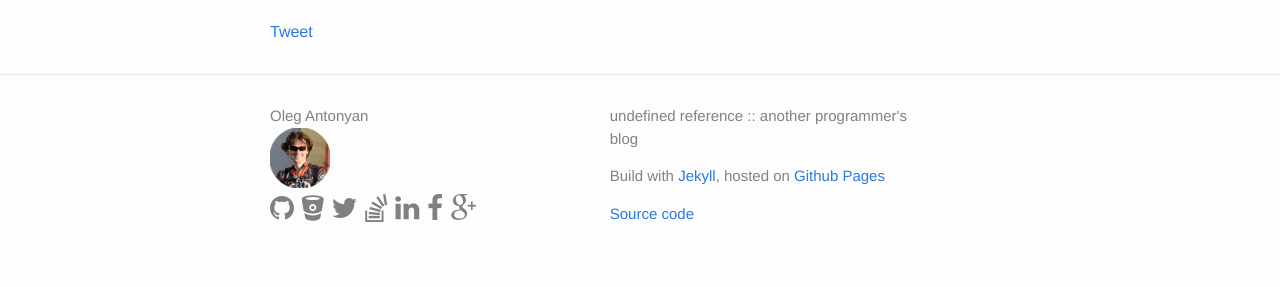
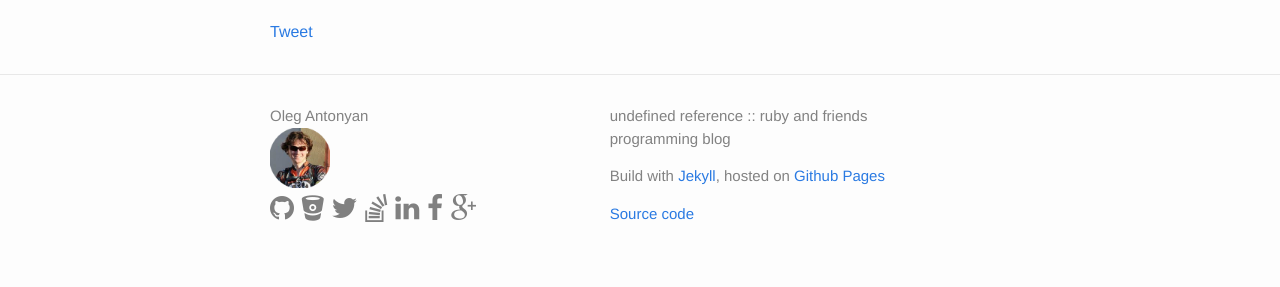
Before and after one commit to olegantonyan/undefined-reference, a Jekyll site: the page built from _posts/2015-11-28-crud_interface_for_service_objects.md, in a window 1280 px wide. Shown: the part 1383-1670 px from the top of the page. Built offline with Jekyll 4.4.1, drawn with Linux system fonts in a browser that asks for light colours; comment, search, counter and statistics services are not loaded.

```diff
--- a/_config.yml
+++ b/_config.yml
@@ -9,8 +9,8 @@
 title: undefined reference
 email: oleg.b.antonyan@gmail.com
 author: Oleg Antonyan
-description: > # this means to ignore newlines until "baseurl:"
-  another programmer's blog
+description: ruby and friends programming blog
+keywords: programming, software design, software engineering, ruby, python, mobile, web, rails, ruby on rails, programmer, patterns, iot
 baseurl: "" # the subpath of your site, e.g. /blog
 url: "http://undefined-reference.org" # the base hostname & protocol for your site
 
--- a/_includes/head.html
+++ b/_includes/head.html
@@ -2,6 +2,17 @@
   <meta charset="utf-8">
   <meta http-equiv="X-UA-Compatible" content="IE=edge">
   <meta name="viewport" content="width=device-width, initial-scale=1">
+
+  {% if page.desc %}
+    <meta name="description" content="{{ page.description }}" />
+  {% else %}
+    <meta name="description" content="{{ site.description }}" />
+  {% endif %}
+  {% if page.keywords %}
+    <meta name="keywords" content="{{ page.keywords }}" />
+  {% else %}
+   <meta name="keywords" content="{{ site.keywords }}" />
+  {% endif %}
 
   <title>{% if page.title %}{{ page.title }}{% else %}{{ site.title }}{% endif %}</title>
   <meta name="description" content="{% if page.excerpt %}{{ page.excerpt | strip_html | strip_newlines | truncate: 160 }}{% else %}{{ site.description }}{% endif %}">
--- a/_posts/2015-11-28-crud_interface_for_service_objects.md
+++ b/_posts/2015-11-28-crud_interface_for_service_objects.md
@@ -2,6 +2,8 @@
 layout: post
 title:  CRUD interface for service objects
 date:   2015-11-28 06:25:55 +0200
+description: Embrace CRUD interface to all of your domain objects
+keywords: ruby, rails, ruby on rails, services, service objects rails, activemodel
 tags:
   - ruby
   - rails
```
